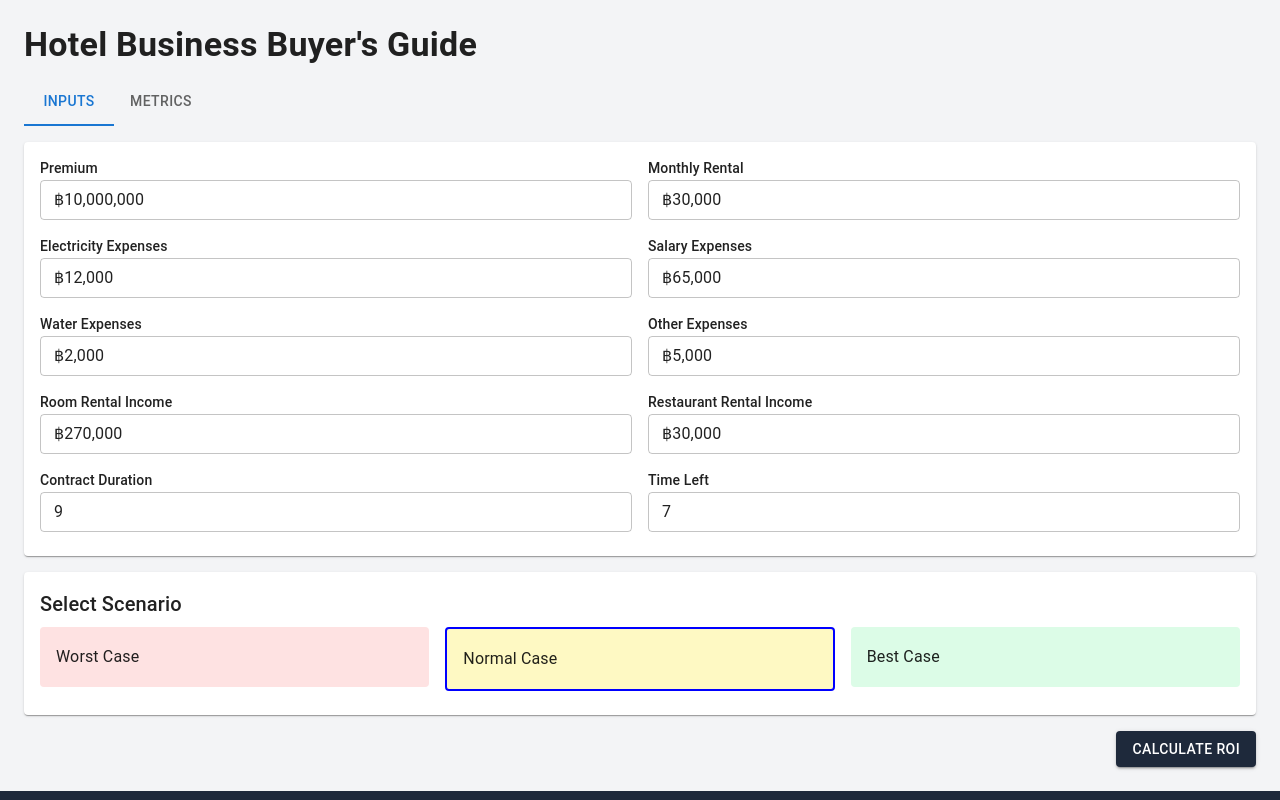
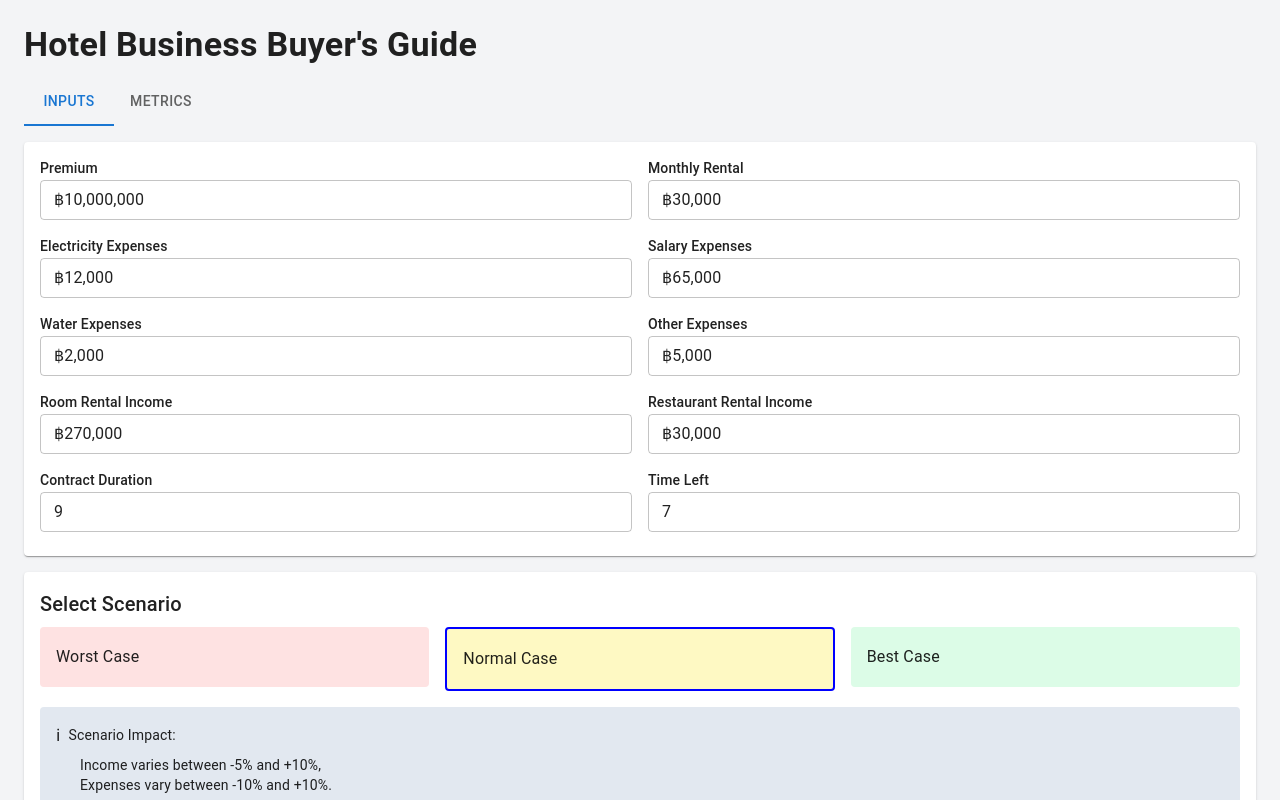
Before and after one commit to alynaug/Hotel-Buyers-Guide, a React (Create React App) app: page / in a window 1280 px wide. Shown: the top 800 px of the page. Built offline with nearby package versions, Linux system fonts and the light colour scheme.

Commit message:
improved scenarios

```diff
--- a/package.json
+++ b/package.json
@@ -5,6 +5,7 @@
   "dependencies": {
     "@emotion/react": "^11.11.0",
     "@emotion/styled": "^11.11.0",
+    "@mui/icons-material": "^5.16.7",
     "@mui/material": "^5.13.2",
     "@testing-library/jest-dom": "^5.16.5",
     "@testing-library/react": "^13.4.0",
--- a/src/components/HotelBusinessBuyersGuide.js
+++ b/src/components/HotelBusinessBuyersGuide.js
@@ -6,9 +6,27 @@ const formatCurrency = (value) => '฿' + value.toLocaleString('th-TH', { maximu
 const COLORS = ['#4e79a7', '#f28e2c', '#e15759', '#76b7b2'];
 
 const scenarios = [
-  { name: 'Worst Case', color: 'rgb(254, 226, 226)', income: { min: -0.10, max: 0.05 }, expenses: { min: -0.05, max: 0.15 } },
-  { name: 'Normal Case', color: 'rgb(254, 249, 195)', income: { min: -0.05, max: 0.10 }, expenses: { min: -0.10, max: 0.10 } },
-  { name: 'Best Case', color: 'rgb(220, 252, 231)', income: { min: 0, max: 0.15 }, expenses: { min: -0.20, max: 0.05 } }
+  {
+    name: 'Worst Case',
+    color: 'rgb(254, 226, 226)',
+    income: { min: -0.10, max: 0.05 },
+    expenses: { min: -0.05, max: 0.15 },
+    disclaimer: 'Income varies between -10% and +5%,\nExpenses vary between -5% and +15%.'
+  },
+  {
+    name: 'Normal Case',
+    color: 'rgb(254, 249, 195)',
+    income: { min: -0.05, max: 0.10 },
+    expenses: { min: -0.10, max: 0.10 },
+    disclaimer: 'Income varies between -5% and +10%,\nExpenses vary between -10% and +10%.'
+  },
+  {
+    name: 'Best Case',
+    color: 'rgb(220, 252, 231)',
+    income: { min: 0, max: 0.15 },
+    expenses: { min: -0.20, max: 0.05 },
+    disclaimer: 'Income varies between 0% and +15%,\nExpenses vary between -20% and +5%.'
+  }
 ];
 
 const CurrencyInput = ({ name, value, onChange, isCurrency = true }) => (
@@ -128,6 +146,17 @@ const HotelBusinessBuyersGuide = () => {
                     </Grid>
                   ))}
                 </Grid>
+                {selectedScenario && (
+                  <Box sx={{ mt: 2, p: 2, bgcolor: '#e2e8f0', borderRadius: 1 }}>
+                    <Typography variant="body2" sx={{ display: 'flex', alignItems: 'center', mb: 1 }}>
+                      <span style={{ marginRight: '8px', fontSize: '1.2em' }}>ℹ</span>
+                      Scenario Impact:
+                    </Typography>
+                    <Typography variant="body2" sx={{ pl: 3, whiteSpace: 'pre-line' }}>
+                      {selectedScenario.disclaimer}
+                    </Typography>
+                  </Box>
+                )}
               </CardContent>
             </Card>
           </>
```
Also changed, not shown: 1 other file (tests, documents, lock files or other folders).
